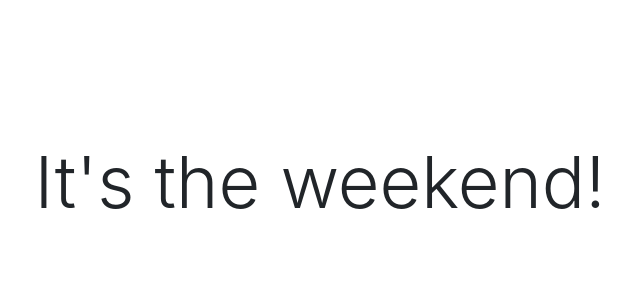
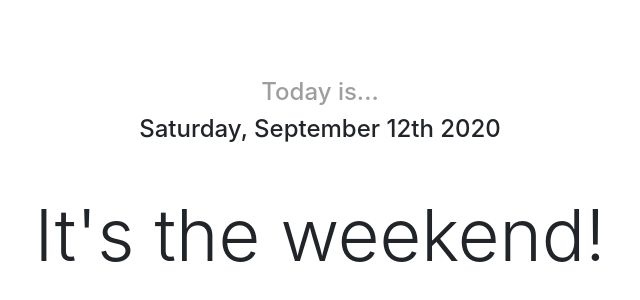
Before and after one commit to ninacdot/disd-block-schedule, a plain HTML site: page index.html in a window 1280 px wide. Shown: the part 214-514 px from the top of the page, without its empty margins (320-960 px from the left). Drawn offline with nearby package versions, Linux system fonts and the light colour scheme.

Commit message:
Added current date

```diff
--- a/index.html
+++ b/index.html
@@ -22,6 +22,10 @@
   <body>
     <div id="main" class="container text-center">
       <div id="block-day" class="">
+        <header id="current-date" class="mb-5">
+          <h4 class="today-is">Today is...</h4>
+          <h4 class="date"><span></span></h4>
+        </header>
         <div id="letter">
           <h1></h1>
         </div>
@@ -36,6 +40,9 @@
         <div id="text">
           <p class="display-3"></p>
         </div>
+        <footer>
+          <div id="tomorrow"></div>
+        </footer>
       </div>
     </div>
   </body>
--- a/main.js
+++ b/main.js
@@ -50,6 +50,7 @@ function getAorB(day) {
 function render(textObj) {
   console.log(textObj)
   var block = $('#block-day')
+  $('#current-date .date', block).html(textObj.today)
   if (textObj.hasOwnProperty('letter')) {
     $('#letter h1', block).html(textObj.letter)
     $(document.body).addClass(textObj.letter)
@@ -71,6 +72,7 @@ var today = moment()
 var day = Math.abs(today.format('d'))
 var holidays = getHolidays()
 var renderText = {
+  today: today.format('dddd, MMMM Do YYYY'),
   letter: getAorB(day),
   cohort: '',
   text: '',
--- a/style.css
+++ b/style.css
@@ -10,6 +10,10 @@ body.B {
   justify-content: center;
 }
 
+#current-date .today-is {
+  color: #9e9e9e;
+}
+
 #letter h1 {
   font-size: 20rem;
 }
```
